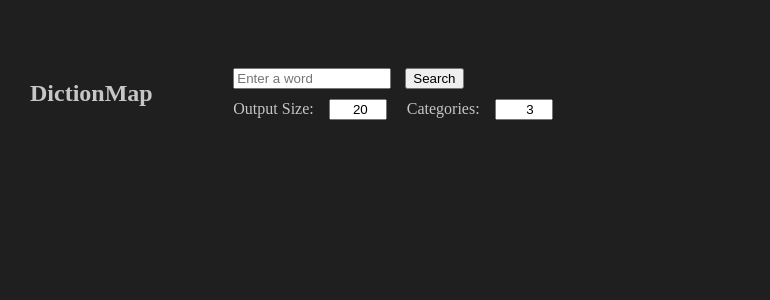
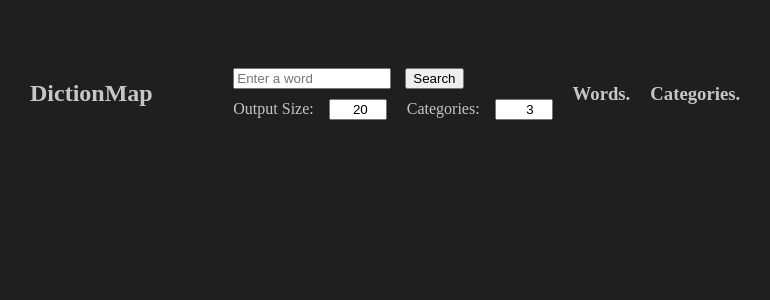
Before and after one commit to jhelsby/DictionMap, a Flask app: template templates/index.html in a window 1280 px wide. Shown: the top 300 px of the page, without its empty margins (34-804 px from the left). Run offline with Flask 3, Linux system fonts and the light colour scheme; the template is opened without the code that fills it, so the values that code supplies are empty; parts of the project's set-up code (start-up, migrations or seed data) failed here and were passed over.

Commit message:
Tons of new functionality.
* "Categories" and "Words" are now clickable options.
* Individual categories are clickable.
* Refactoring and improvements.

```diff
--- a/app.py
+++ b/app.py
@@ -4,17 +4,24 @@
 from flask import Flask, render_template, request, redirect, url_for
 import os, random, requests, itertools
 from categoriser import categoriser, get_all_words
+from utilities import shuffle_and_combine_prioritised_words
 
 app = Flask(__name__)
 
 word_to_categories, category_to_prioritised_words = categoriser()
 
+all_words = [word for word in word_to_categories.keys()]
+all_cats  = [word for word in category_to_prioritised_words.keys()]
+
 # Map a lowercase word to its stored, possibly capitalised equivalent.
-lowercase_to_word = {word.lower(): word for word in word_to_categories.keys()}
+lowercase_to_word = {word.lower(): word for word in all_words}
+lowercase_to_category = {category.lower(): category for category in all_cats}
 
 @app.route('/', methods=['GET', 'POST'])
 def index():
-  global word_to_categories
+  global word_to_categories, category_to_prioritised_words
+
+  categories_and_words = None
 
   if request.method == 'POST':
     word = request.form['word'].strip()
@@ -33,23 +40,40 @@
       categories_and_words = []
 
       for category, lists in selected_categories:
-         # Shuffle each sublist
-        for sublist in lists:
-          random.shuffle(sublist)
+        combined_words = shuffle_and_combine_prioritised_words(lists)
+        truncated_words = combined_words[:num_words_to_output]
 
-        # Flatten the shuffled lists
-        combined_words = list(itertools.chain(*lists))
-        categories_and_words.append((category, combined_words[:num_words_to_output]))
+        categories_and_words.append((category, truncated_words))
 
+    elif lowercase_word in lowercase_to_category:
+      word = lowercase_to_category[lowercase_word]
+      return redirect(url_for('category', word=word))
     else:
       categories_and_words = None
 
     return render_template('index.html', categories_and_words=categories_and_words, num_words=num_words_to_output, num_cats=num_cats_to_output, last_word=word)
 
-  words = [word for word in word_to_categories.keys()]
-  example_words = random.sample(list(words), min(len(words), 15))
+  categories = [category for category in all_cats]
+  words      = [word for word in all_words]
 
-  return render_template('index.html', example_words=example_words)
+  example_categories = random.sample(list(categories), min(len(categories), 5))
+  example_words      = random.sample(list(words), min(len(words), 15))
+
+  return render_template('index.html', example_categories=example_categories, example_words=example_words)
+
+@app.route('/category/<string:word>', methods=['GET', 'POST'])
+def category(word):
+    prioritised_words = category_to_prioritised_words[word]
+    words = shuffle_and_combine_prioritised_words(prioritised_words)
+    return render_template('category.html', category=word, words=words)
+
+@app.route('/categories', methods=['GET', 'POST'])
+def categories():
+    return render_template('categories.html', categories=random.sample(all_cats, len(all_cats)))
+
+@app.route('/words', methods=['GET', 'POST'])
+def words():
+    return render_template('words.html', words=random.sample(all_words, int(request.form.get('num_words', 100))))
 
 if __name__ == '__main__':
     app.run(debug=True, host='0.0.0.0', port=int(os.environ.get('PORT', 5000)))
--- a/static/styles.css
+++ b/static/styles.css
@@ -104,7 +104,6 @@
   }
 }
 
-
 .results {
   display: flex;
   justify-content: space-between;
@@ -151,5 +150,6 @@
 }
 
 h3 {
-  padding: 10px;
+  padding: 0px 10px;
+  cursor: pointer;
 }
--- /dev/null
+++ b/templates/base.html
@@ -0,0 +1,71 @@
+<!DOCTYPE html>
+<html lang="en">
+
+<head>
+  <meta charset="UTF-8">
+  <meta name="viewport" content="width=device-width, initial-scale=1.0">
+  <title>DictionMap</title>
+  <link rel="stylesheet" href="{{ url_for('static', filename='styles.css') }}">
+</head>
+
+<body>
+  <div class="header">
+    <h1><a href="{{ url_for('index') }}">DictionMap</a></h1>
+    <div class="search-container">
+      <form method="post">
+        <input type="text" name="word" placeholder="Enter a word" {% if last_word %} value="{{ last_word }}" {% endif %}
+          required>
+        <button type="submit">Search</button>
+        <div class="input-container">
+          <label for="num_words">Output Size:</label>
+          <input type="number" id="num_words" name="num_words" placeholder="Num Words" min="1"
+            value="{{ request.form.num_words or 20 }}" required>
+          <label for="num_cats">Categories:</label>
+          <input type="number" id="num_cats" name="num_cats" placeholder="Num Categories" min="1"
+            value="{{ request.form.num_cats or 3 }}" required>
+        </div>
+      </form>
+    </div>
+    <h3><a href="/words">Words.</a></h3>
+    <h3><a href="/categories">Categories.</a></h3>
+  </div>
+
+  <main>
+    {% block content %}{% endblock %}
+  </main>
+
+  <script>
+    function submitWord(word, isCategory) {
+      const form = document.createElement('form');
+      form.method = 'POST';
+      form.action = isCategory ? '/category/' + word : '/';
+
+      const inputWord = document.createElement('input');
+      inputWord.type = 'hidden';
+      inputWord.name = 'word';
+      inputWord.value = word;
+
+      const inputNumWords = document.getElementById('num_words').value;
+      const inputNumCats = document.getElementById('num_cats').value;
+
+      const inputNumWordsField = document.createElement('input');
+      inputNumWordsField.type = 'hidden';
+      inputNumWordsField.name = 'num_words';
+      inputNumWordsField.value = inputNumWords;
+
+      const inputNumCatsField = document.createElement('input');
+      inputNumCatsField.type = 'hidden';
+      inputNumCatsField.name = 'num_cats';
+      inputNumCatsField.value = inputNumCats;
+
+      form.appendChild(inputWord);
+      form.appendChild(inputNumWordsField);
+      form.appendChild(inputNumCatsField);
+
+      document.body.appendChild(form);
+      form.submit();
+    }
+  </script>
+</body>
+
+</html>
--- a/templates/index.html
+++ b/templates/index.html
@@ -1,32 +1,6 @@
-<!DOCTYPE html>
-<html lang="en">
+{% extends "base.html" %}
 
-<head>
-  <meta charset="UTF-8">
-  <meta name="viewport" content="width=device-width, initial-scale=1.0">
-  <title>DictionMap</title>
-  <link rel="stylesheet" href="{{ url_for('static', filename='styles.css') }}">
-</head>
-
-<body>
-  <div class="header">
-    <h1><a href="{{ url_for('index') }}">DictionMap</a></h1>
-    <div class="search-container">
-      <form method="post">
-        <input type="text" name="word" placeholder="Enter a word" {% if last_word %} value="{{ last_word }}" {% endif %}
-          required>
-        <button type="submit">Search</button>
-        <div class="input-container">
-          <label for="num_words">Output Size:</label>
-          <input type="number" id="num_words" name="num_words" placeholder="Num Words" min="1"
-            value="{{ request.form.num_words or 20 }}" required>
-          <label for="num_cats">Categories:</label>
-          <input type="number" id="num_cats" name="num_cats" placeholder="Num Categories" min="1"
-            value="{{ request.form.num_cats or 3 }}" required>
-        </div>
-      </form>
-    </div>
-  </div>
+{% block content %}
 
 <div class="results">
   {% if categories_and_words %}
@@ -35,10 +9,10 @@
     <div class="container">
       {% for category, words in categories_and_words %}
       <div class="category">
-          <h3>{{ category }}</h3>
+        <h3 onclick="submitWord('{{ category }}', true)">{{ category }}</h3>
         <p>
           {% for word in words %}
-            <span class="word" onclick="submitWord('{{ word }}')">{{ word }}</span>
+          <span class="word" onclick="submitWord('{{ word }}', false)">{{ word }}</span>
           {% endfor %}
         </p>
       </div>
@@ -63,8 +37,13 @@
       is another link to further exploration.
     </p>
     <div class="example">
+      <h3><a href="/categories">Categories.</a></h3>
+      {% for category in example_categories %}
+      <span class="word" onclick="submitWord('{{ category }}', true)">{{ category }}</span>
+      {% endfor %}
+      <h3><a href="/words">Words.</a></h3>
       {% for word in example_words %}
-        <span class="word" onclick="submitWord('{{ word }}')">{{ word }}</span>
+      <span class="word" onclick="submitWord('{{ word }}', false)">{{ word }}</span>
       {% endfor %}
     </div>
     <p>
@@ -72,45 +51,12 @@
       open-source
       project
       licensed under the MIT License. Its GitHub repository can be found
-        <u><a href="https://github.com/jhelsby/DictionWave">here</a></u>. Many
+      <u><a href="https://github.com/jhelsby/DictionMap">here</a></u>. Many
       thanks for visiting!
     </p>
   </div>
 </div>
 {% endif %}
 
-  <script>
-    function submitWord(word) {
-      const form = document.createElement('form');
-      form.method = 'POST';
-      form.action = '/';
 
-      const inputWord = document.createElement('input');
-      inputWord.type = 'hidden';
-      inputWord.name = 'word';
-      inputWord.value = word;
-
-      const inputNumWords = document.getElementById('num_words').value;
-      const inputNumCats = document.getElementById('num_cats').value;
-
-      const inputNumWordsField = document.createElement('input');
-      inputNumWordsField.type = 'hidden';
-      inputNumWordsField.name = 'num_words';
-      inputNumWordsField.value = inputNumWords;
-
-      const inputNumCatsField = document.createElement('input');
-      inputNumCatsField.type = 'hidden';
-      inputNumCatsField.name = 'num_cats';
-      inputNumCatsField.value = inputNumCats;
-
-      form.appendChild(inputWord);
-      form.appendChild(inputNumWordsField);
-      form.appendChild(inputNumCatsField);
-
-      document.body.appendChild(form);
-      form.submit();
-    }
-  </script>
-</body>
-
-</html>
+{% endblock %}
```
Also changed, not shown: templates/categories.html (added, +15 -0 lines), templates/category.html (added, +15 -0 lines), templates/words.html (added, +15 -0 lines), utilities.py (added, +20 -0 lines), readme.md. Lines whose indentation alone changed are shown as unchanged.
